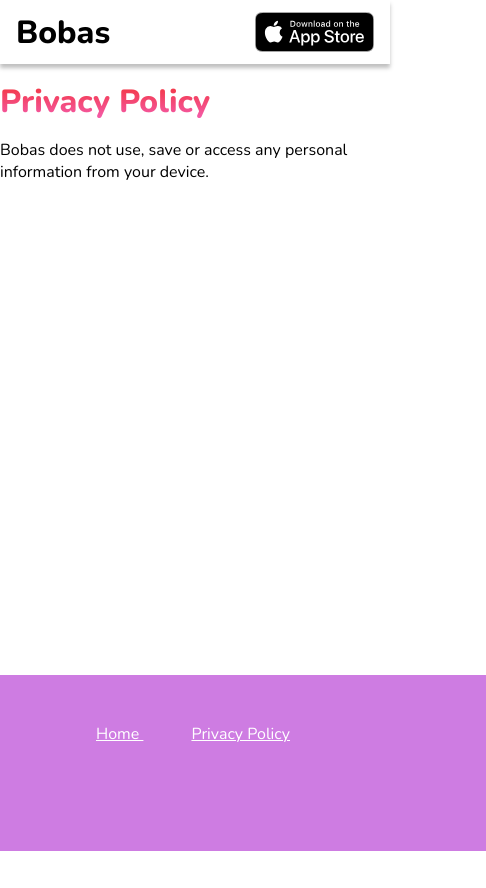
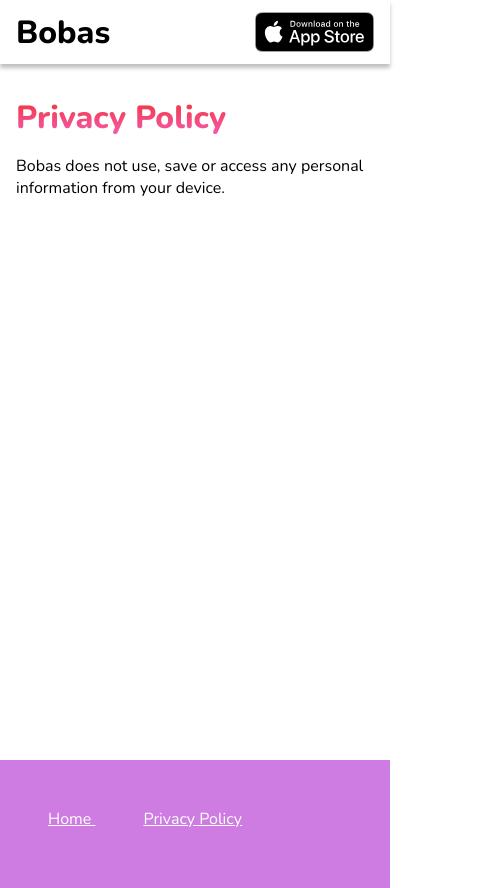
Before and after one commit to thomas-armena/bobas-site, a Next.js app in the folder bobas/: page /privacyPolicy in a window 390 px wide. Shown: the whole page, 486 px wide, since content can reach past the window. Before the commit the page ends 851 px from the top, so only its background shows below. Built offline with nearby package versions, Linux system fonts and the light colour scheme.

Commit message:
fixed responsive issues

```diff
--- a/bobas/styles/Footer.module.scss
+++ b/bobas/styles/Footer.module.scss
@@ -1,10 +1,10 @@
 @import './variables.scss';
 
 .footer {
+    width: 100vw;
     background: #CE7CE2;
-    width: 100vw;
     height: 5rem;
-    padding: $space*3;
+    padding-top: $space*3;
     a {
         margin-left: $space*3;
         color: white;
--- a/bobas/styles/Home.module.scss
+++ b/bobas/styles/Home.module.scss
@@ -2,12 +2,12 @@
 
 .home {
     width: 100vw;
-    position: absolute;
+    position: relative;
     display: flex;
     flex-direction: column;
     align-items: center;
     .content {
-        width: $content-width;
+        max-width: $content-width;
         margin-top: $header-height;
         padding: $space;
         min-height: 100vh;
@@ -54,6 +54,7 @@
         margin-top: $space*4;
 
         .ipad {
+            width: $content-width/2.5;
         }
         .iphone {
             position: relative;
--- a/bobas/styles/PrivacyPolicy.module.scss
+++ b/bobas/styles/PrivacyPolicy.module.scss
@@ -1,11 +1,12 @@
 @import './variables.scss';
 
 .privacyPolicy {
-    min-height: 80vh;
+    min-height: 90vh;
     display: flex;
     flex-direction: column;
     align-items: center;
     .content {
         margin-top: 5rem;
+        padding: $space;
     }
 }
```
Also changed, not shown: bobas/components/AppStoreButton.js (+0 -1 lines).
